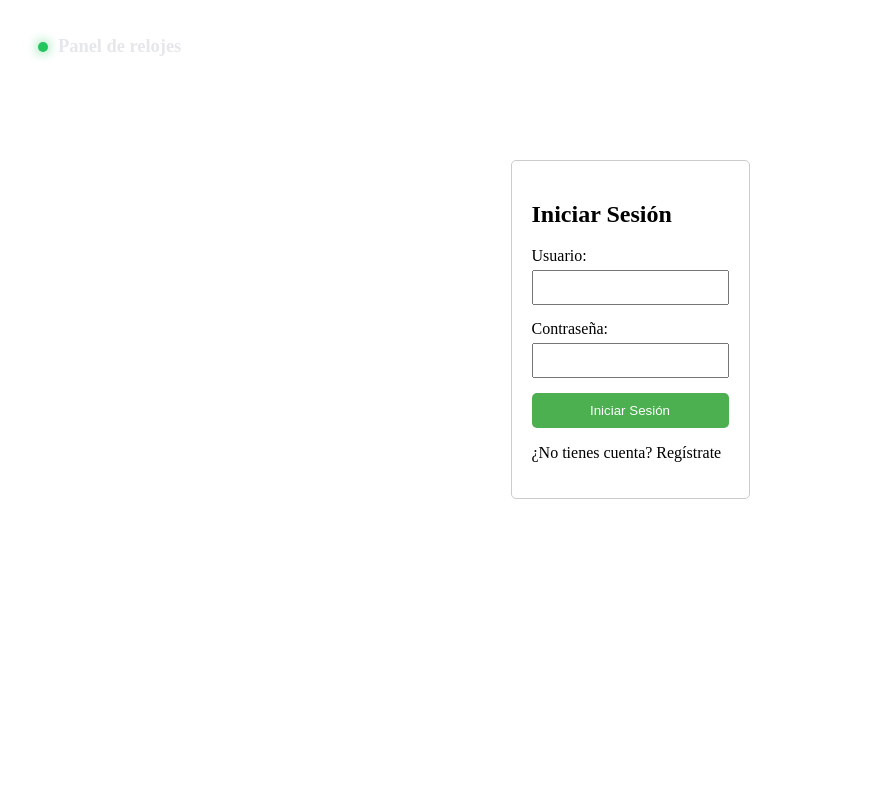
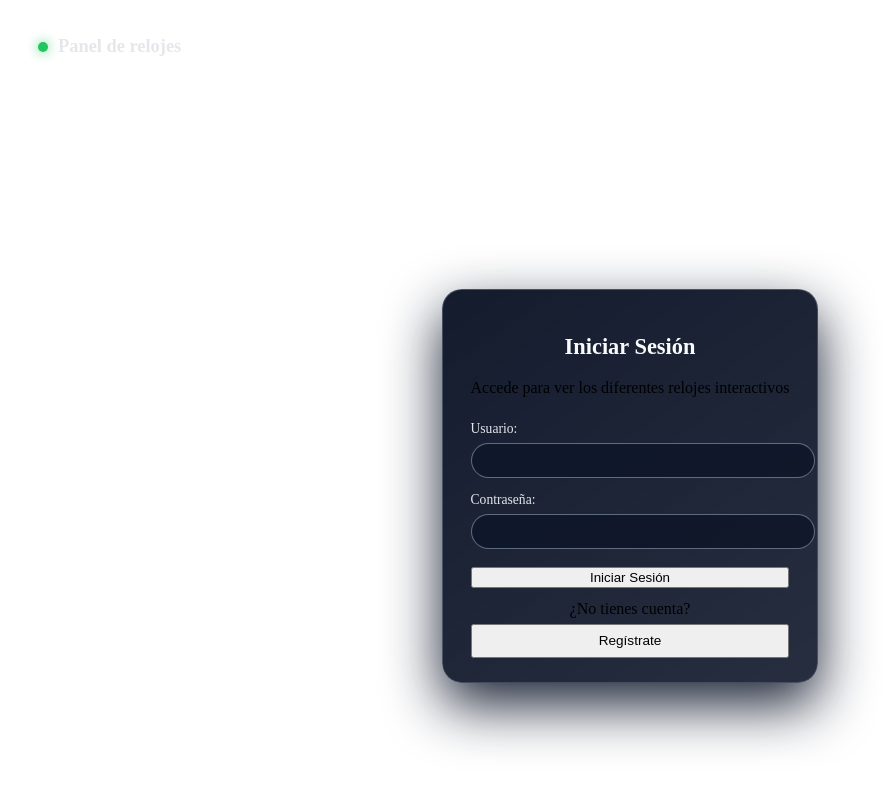
Before and after one commit to Ejsll03/Manejo_Frameworks, an Angular app in the folder Tarea2/: page /login in a window 1280 px wide. Shown: the top 788 px of the page, without its empty margins (10-903 px from the left). Built offline with nearby package versions, Linux system fonts and the light colour scheme.

Commit message:
Redesign login component UI
Updated the login component's HTML and CSS for a modern, card-based layout with improved styling and structure. Added visual enhancements, grouped form fields, and separated registration actions for better user experience.

```diff
--- a/Tarea2/src/app/components/login/login.component.css
+++ b/Tarea2/src/app/components/login/login.component.css
@@ -1,36 +1,68 @@
-.login {
-  max-width: 300px;
-  margin: 50px auto;
-  padding: 20px;
-  border: 1px solid #ccc;
-  border-radius: 5px;
+.login-page {
+  display: flex;
+  justify-content: center;
+  align-items: center;
+  min-height: calc(100vh - 48px);
 }
 
-.login div {
-  margin-bottom: 15px;
+.login {
+  width: 100%;
+  max-width: 380px;
+}
+
+.login-card {
+  background: linear-gradient(145deg, rgba(15, 23, 42, 0.98), rgba(15, 23, 42, 0.9));
+  border-radius: 20px;
+  padding: 26px 28px 24px;
+  border: 1px solid rgba(148, 163, 184, 0.35);
+  box-shadow: 0 22px 55px rgba(15, 23, 42, 0.95);
+}
+
+.login-header {
+  text-align: center;
+  margin-bottom: 1.5rem;
+}
+
+.login-title {
+  font-size: 1.4rem;
+  font-weight: 600;
+  color: #f9fafb;
+}
+
+.login-subtitle {
+  margin-top: 0.35rem;
+}
+
+.login-form-group {
+  margin-bottom: 14px;
 }
 
 .login label {
   display: block;
-  margin-bottom: 5px;
+  font-size: 0.85rem;
+  margin-bottom: 6px;
+  color: #e5e7eb;
 }
 
 .login input {
   width: 100%;
-  padding: 8px;
-  box-sizing: border-box;
+  padding: 9px 12px;
+  border-radius: 999px;
+  border: 1px solid rgba(148, 163, 184, 0.6);
+  background: rgba(15, 23, 42, 0.9);
+  color: #e5e7eb;
+}
+
+.login input::placeholder {
+  color: #6b7280;
 }
 
 .login button {
   width: 100%;
-  padding: 10px;
-  background: #4caf50;
-  color: white;
-  border: none;
-  border-radius: 5px;
-  cursor: pointer;
+  margin-top: 4px;
 }
 
-.error {
-  color: red;
+.login-footer {
+  margin-top: 0.75rem;
+  text-align: center;
 }
--- a/Tarea2/src/app/components/login/login.component.html
+++ b/Tarea2/src/app/components/login/login.component.html
@@ -1,18 +1,33 @@
+<div class="login-page">
   <div class="login">
-  <h2>Iniciar Sesión</h2>
+    <div class="login-card card">
+      <div class="login-header">
+        <h2 class="login-title">Iniciar Sesión</h2>
+        <p class="login-subtitle muted-text">Accede para ver los diferentes relojes interactivos</p>
+      </div>
+
       <form (ngSubmit)="onLogin()">
-    <div>
+        <div class="login-form-group">
           <label for="username">Usuario:</label>
           <input id="username" type="text" [(ngModel)]="username" name="username" required>
         </div>
-    <div>
+        <div class="login-form-group">
           <label for="password">Contraseña:</label>
           <input id="password" type="password" [(ngModel)]="password" name="password" required>
         </div>
-    <button type="submit">Iniciar Sesión</button>
+        <button type="submit" class="primary-btn">Iniciar Sesión</button>
       </form>
+
       @if (errorMessage) {
-  <p class="error">{{ errorMessage }}</p>
+      <p class="error" style="margin-top: 0.75rem;">{{ errorMessage }}</p>
       }
-  <p><a (click)="goToRegister()">¿No tienes cuenta? Regístrate</a></p>
+
+      <div class="login-footer">
+        <span class="muted-text">¿No tienes cuenta?</span>
+        <button type="button" class="primary-btn" style="margin-top: 0.4rem; padding-inline: 1rem; padding-block: 0.45rem; font-size: 0.85rem;" (click)="goToRegister()">
+          Regístrate
+        </button>
       </div>
+    </div>
+  </div>
+</div>
```
Lines whose indentation alone changed are shown as unchanged.
